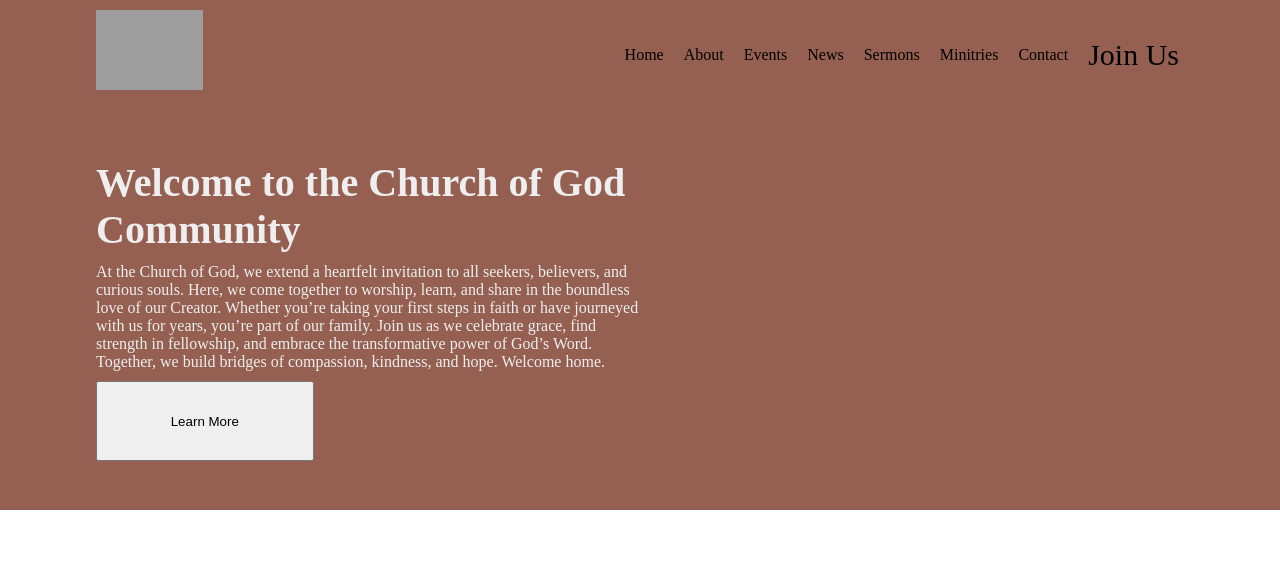
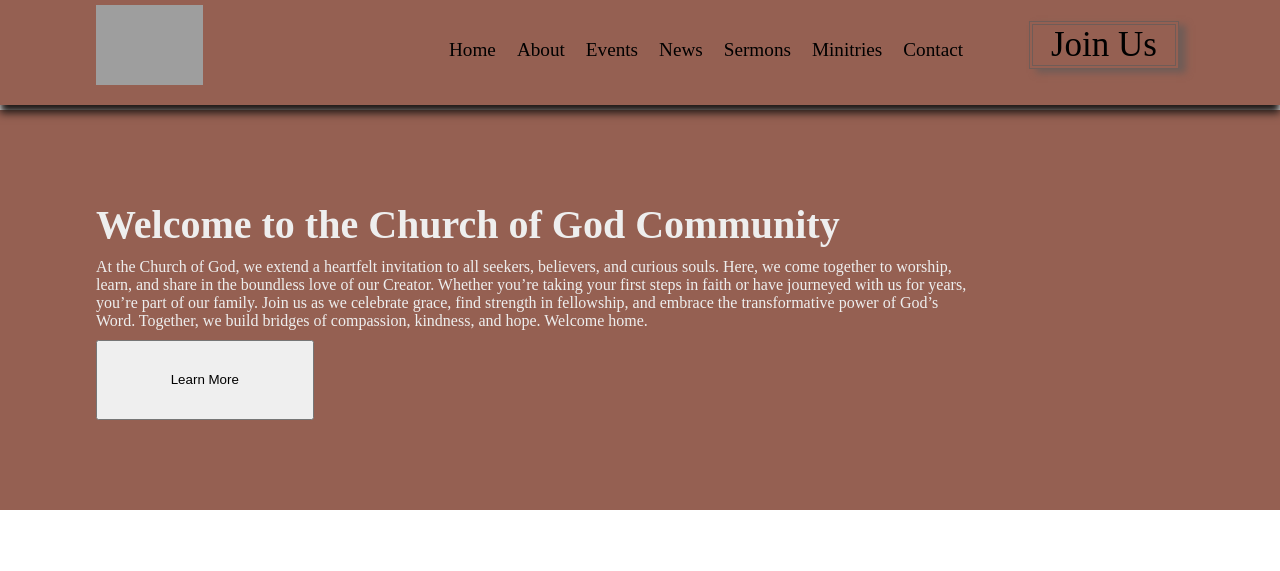
Before and after one commit to dx0ff/church-of-god, a plain HTML site: page index.html in a window 1280 px wide. Shown: the top 571 px of the page. Drawn offline with Linux system fonts and the light colour scheme; grey boxes are pictures that could not be loaded.

Commit message:
Refactored CSS styles and added animations for improved user experience
Made significant changes to the CSS styles, including refactoring the code for improved readability and reusability. Added animations to enhance the user experience, specifically to the header, nav list, and welcome content. Also, made adjustments to the media queries to improve layout on different screen sizes

```diff
--- a/css/style.css
+++ b/css/style.css
@@ -383,7 +383,17 @@ h5 {
     }
 
     .nav-list .not-nav {
-        font-size: 30px;
+        font-size: 35px;
+        margin-left: 50px;
+
+        border: 4px double #705c57;
+        transform: translateY(-5px);
+
+        box-shadow: 7px 4px 7px #705c57;
+        width: 150px;
+
+        display: flex;
+        justify-content: center;
     }
 
     .welcome-content .church-welcome {
@@ -423,12 +433,36 @@ h5 {
     /* ANIMATION FOR WIDER SCREEN (DESKTOP + IPAD) */
     /* HOLD ON LET ME REFACTOR MY CSS STYLES TO IMPROVE READABILITY AND CODE RE-USABILITY, VERY IMPORTANT  */
 
+    /* DONE REFACTOR, LETS DO SOME ANIMATION */
+
+    .header:hover{
+
+        font-size: larger;
+        transform: translateY(-5px);
+
+        box-shadow: 0px 8px 8px #1f1917;
+    }
+
+    .nav-list .nav:hover{
+        padding: 4px;
+        border: 2px solid #705c57;
+    }
+
+    .header:hover .nav-list{
+        gap: 11px;
+    }
 
 
 
 
 }
 
+
+@media (min-width: 900px ) and (max-width: 1500px) {
+    .welcome-content .church-welcome {
+        width: 80%;
+    }
+}
 
 @media (max-width: 899px) {
 
@@ -448,9 +482,6 @@ h5 {
         height: 65vh;
     }
 
-    .welcome-content .church-welcome {
-        width: 80%;
-    }
 
     .welcome .welcome-message-body {
         width: 90%;
```
